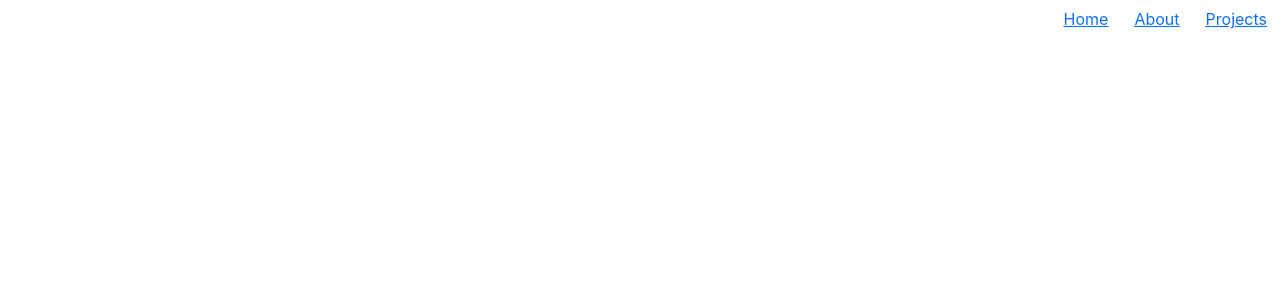
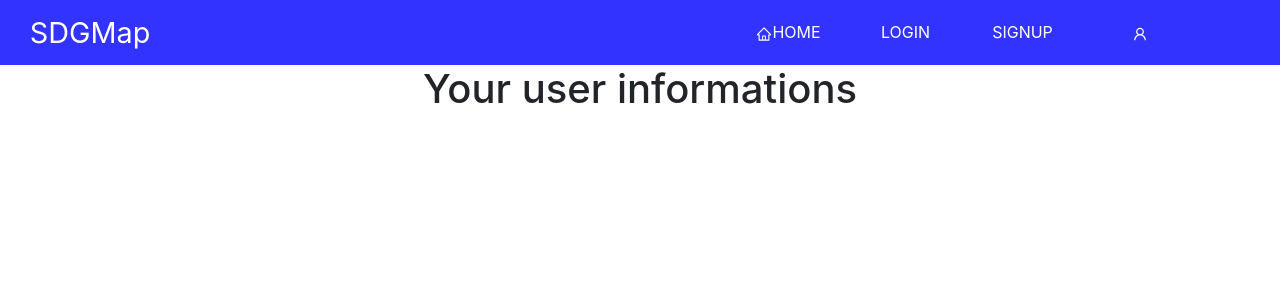
Before and after one commit to GDSC2022-SustainableMap/SDGMap, a React (Create React App) app in the folder frontend/: page /user in a window 1280 px wide. Before the commit this address had no page. Shown: the top 300 px of the page. Built offline with nearby package versions, Linux system fonts and the light colour scheme.

Commit message:
modify navbar css

```diff
--- a/frontend/package.json
+++ b/frontend/package.json
@@ -11,6 +11,7 @@
     "google-map-react": "^2.2.0",
     "react": "^18.2.0",
     "react-dom": "^18.2.0",
+    "react-icons": "^4.7.1",
     "react-router-dom": "^6.8.0",
     "react-scripts": "5.0.1"
   },
--- a/frontend/src/App.js
+++ b/frontend/src/App.js
@@ -6,7 +6,8 @@ import About from './components/About';
 import { BrowserRouter as Router, Routes, Route } from 'react-router-dom';
 import { Link } from "react-router-dom";
 import NavBar from './NavBar';
-import Map from './components/SimpleMap'
+import Map from './components/SimpleMap';
+import User from './components/User';
 
 
 function App() {
@@ -17,6 +18,7 @@ function App() {
             <Route exact path="/" element={<Map />} />
             <Route exact path="/about" element={<About />} />
             <Route exact path="/projects" element={<Projects />} />
+            <Route exact path="/user" element={<User />} />
         </Routes>
     </div>
   );
--- /dev/null
+++ b/frontend/src/NavBar.css
@@ -0,0 +1,54 @@
+.nav{
+    width: 100%;
+    height: 65px;
+    position: relative;
+    line-height: 65px;
+    text-align: center;
+    background-color: rgba(0,0,255, 0.8);
+}
+
+.nav div.logo{
+    width: 180px;
+    height: 10px;
+    position: absolute;
+}
+
+.nav div.logo a{
+    text-decoration: none;
+    color: #fff;
+    font-size: 1.8em;
+    /* text-transform: uppercase; */
+}
+
+.nav div.logo a:hover {
+    color: #c0c0c0;
+}
+
+.nav div.main_list{
+    width: 500px;
+    height: 65px;
+    float: right;
+}
+
+.nav div.main_list ul{
+    width:100%;
+    height: 65px;
+    display: flex;
+    list-style: none;
+}
+
+.nav div.main_list ul li{
+    width: 120px;
+    height: 65px;
+}
+
+.nav div.main_list ul li a{
+    text-decoration: none;
+    color: #fff;
+    line-height: 65px;
+    text-transform: uppercase;
+}
+
+.nav div.main_list ul li a:hover{
+    color: #c0c0c0;
+}
--- a/frontend/src/NavBar.js
+++ b/frontend/src/NavBar.js
@@ -1,13 +1,25 @@
 import React from 'react'
 import {Link} from 'react-router-dom'
+import { AiOutlineHome, AiOutlineUser } from 'react-icons/ai';
+import './NavBar.css';
 
 function NavBar(){
     return(
-        <div align="right">
-            <button type="button" class="btn btn-link"><Link to="/">Home</Link></button>
-            <button type="button" class="btn btn-link"><Link to="/about">About</Link></button>
-            <button type="button" class="btn btn-link"><Link to="/projects">Projects</Link></button>
-        </div>
+        <nav className="nav">
+            <div className="logo">
+            <Link to="/">SDGMap</Link>
+            </div>
+            <div className="container">
+                <div className="main_list" id="mainListDiv">
+                <ul>
+                    <li><Link to="/"><AiOutlineHome/>home</Link></li>
+                    <li><Link to="/about">login</Link></li>
+                    <li><Link to="/projects">signup</Link></li>
+                    <li><Link to="/user"><AiOutlineUser/></Link></li>
+                </ul>
+                </div>
+            </div>
+        </nav>
     );
 }
 
--- /dev/null
+++ b/frontend/src/components/User.js
@@ -0,0 +1,11 @@
+import React from 'react'
+
+function User(){
+    return(
+        <div>
+            <h1>Your user informations</h1>
+        </div>
+    )
+}
+
+export default User;
```
Also changed, not shown: 1 other file (tests, documents, lock files or other folders).
